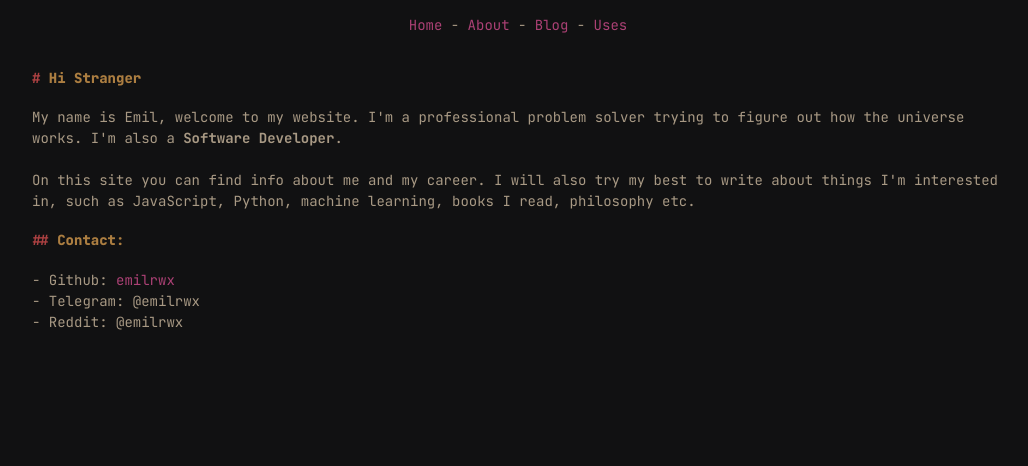
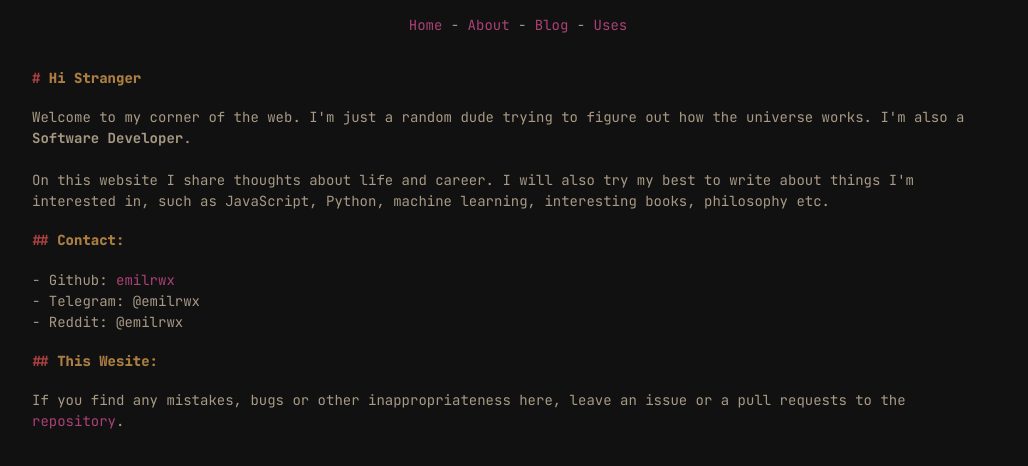
Before and after one commit to emilrwx/emilrwx_website, a Next.js app: page / in a window 1280 px wide. Shown: the top 466 px of the page, without its empty margins (122-1150 px from the left). Built offline with nearby package versions, Linux system fonts and the light colour scheme.

Commit message:
update content on index page

```diff
--- a/pages/index.js
+++ b/pages/index.js
@@ -9,14 +9,16 @@ export default function Home () {
       </Head>
       <main>
         <h1>Hi Stranger</h1>
-        <p>My name is Emil, welcome to my website. I'm a professional problem solver trying to figure out how the universe works. I'm also a <strong>Software Developer</strong>.</p>
-        <p>On this site you can find info about me and my career. I will also try my best to write about things I'm interested in, such as JavaScript, Python, machine learning, books I read, philosophy etc.</p>
+        <p>Welcome to my corner of the web. I'm just a random dude trying to figure out how the universe works. I'm also a <strong>Software Developer</strong>.</p>
+        <p>On this website I share thoughts about life and career. I will also try my best to write about things I'm interested in, such as JavaScript, Python, machine learning, interesting books, philosophy etc.</p>
         <h2>Contact:</h2>
         <ul>
           <li>Github: <a href='https://github.com/emilrwx'>emilrwx</a></li>
           <li>Telegram: @emilrwx</li>
           <li>Reddit: @emilrwx</li>
         </ul>
+        <h2>This Wesite:</h2>
+        <p>If you find any mistakes, bugs or other inappropriateness here, leave an issue or a pull requests to the <a href='https://github.com/emilrwx/emilrwx_website'>repository</a>.</p>
       </main>
     </Layout>
   )
```
